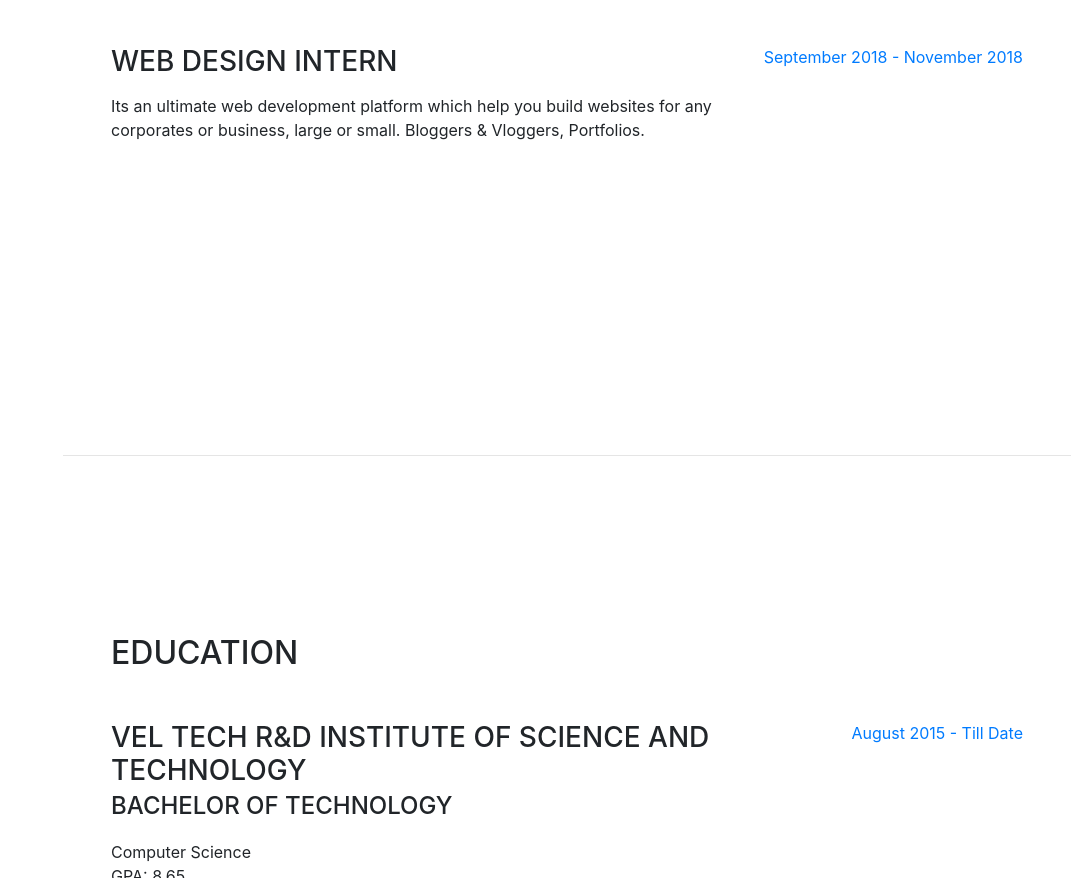
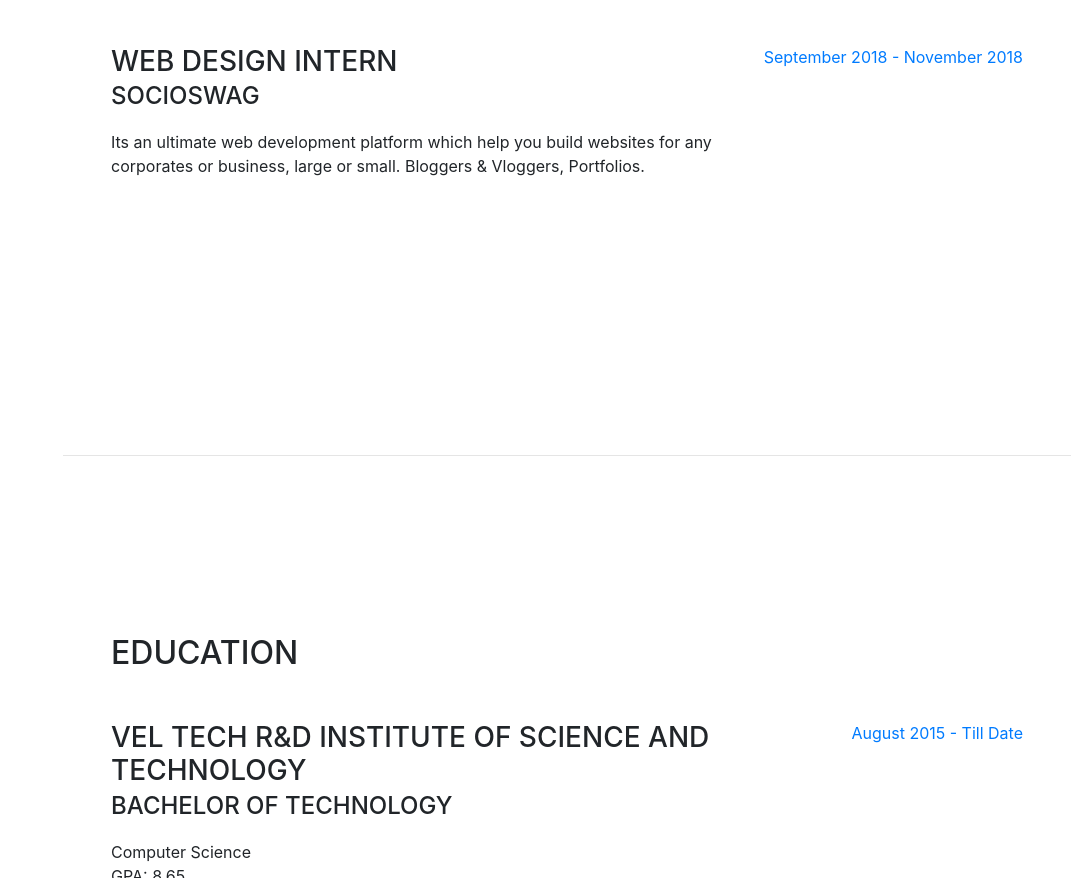
Before and after one commit to Rusheelraj/rusheelraj.github.io, a website with bundled scripts: page index.html in a window 1280 px wide. Shown: the part 1146-2024 px from the top of the page, without its empty margins (209-1280 px from the left). Built offline with nearby package versions, Linux system fonts and the light colour scheme; a web font is replaced by a local one.

Commit message:
Update index.html

```diff
--- a/index.html
+++ b/index.html
@@ -109,7 +109,7 @@
         <div class="resume-item d-flex flex-column flex-md-row justify-content-between">
           <div class="resume-content">
             <h3 class="mb-0">Web Design Intern</h3>
-            <div class="subheading mb-3"></div>
+            <div class="subheading mb-3">Socioswag</div>
             <p> Its an ultimate web development platform which help you build websites for any corporates or business, large or small. Bloggers & Vloggers, Portfolios.</p>
           </div>
           <div class="resume-date text-md-right">
```
